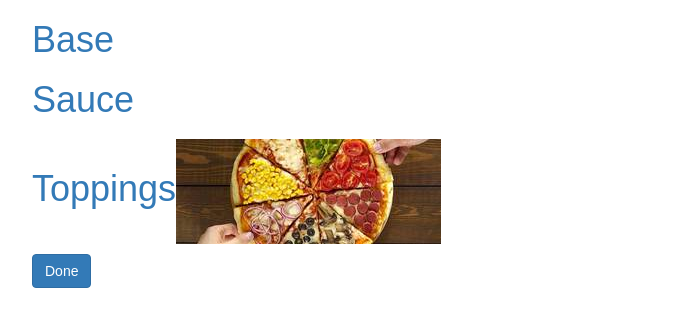
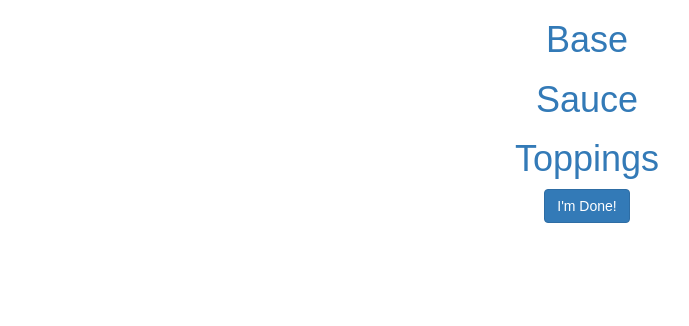
Before and after one commit to sammaggs/pizzagram, a React (Create React App) app: page /options in a window 1280 px wide. Shown: the top 326 px of the page, without its empty margins (53-742 px from the left). Built offline with nearby package versions, Linux system fonts and the light colour scheme.

Commit message:
some styling done to options page

```diff
--- a/src/data/components/HomePage.js
+++ b/src/data/components/HomePage.js
@@ -3,6 +3,12 @@ import { Link } from 'react-router-dom';
 import pizzaImage from "../../images/pizzaHomePage.jpg";
 import pizzaGram from "../../images/pizzagram.png";
 import Button from "./Button";
+
+
+const homeStyle = {
+  textAlign: 'center',
+  justifyContent: 'center'
+};
 
 class HomePage extends Component {
   constructor(props) {
@@ -12,7 +18,7 @@ class HomePage extends Component {
   render() {
     return (
       <Fragment>
-        <div>
+        <div style={homeStyle}>
             <img src={pizzaGram} />
             <img src={pizzaImage} />
             <Link className="btn btn-primary" to="/options">Build Your Own 🍕</Link>
--- a/src/data/components/OptionsPage.js
+++ b/src/data/components/OptionsPage.js
@@ -2,7 +2,10 @@ import React, { Component, Fragment } from "react";
 import Button from "./Button";
 import { Link } from "react-router-dom";
 // import pizzaSauce from '../../images/pizza-sauce.jpg';
-import pizzaTopping from '../../images/pizza-toppings.jpg';
+// import pizzaTopping from '../../images/pizza-toppings.jpg';
+
+
+
 
 class OptionsPage extends Component {
   constructor(props) {
@@ -10,8 +13,15 @@ class OptionsPage extends Component {
   }
 
   render() {
+
+    const optionsStyle = {
+      textAlign: 'center',
+      justifyContent: 'center'
+    };
+
     return (
       <Fragment>
+        <div style={optionsStyle}>
         <div>
           <h1>
             <Link to="/">Base</Link>
@@ -21,17 +31,18 @@ class OptionsPage extends Component {
         <div>
           <h1>
             <Link to="/">Sauce</Link>
-            {/* <img src={pizzaSauce} /> */}
           </h1>
+          {/* <img src={pizzaSauce} /> */}
         </div>
 
         <div>
           <h1>
             <Link to="/">Toppings</Link>
-            <img src={pizzaTopping} />
           </h1>
+          {/* <img src={pizzaTopping} /> */}
         </div>
-        <Button buttonText={"Done"}/>
+        <Button buttonText={"I'm Done!"}/>
+        </div>
       </Fragment>
     );
   }
```
